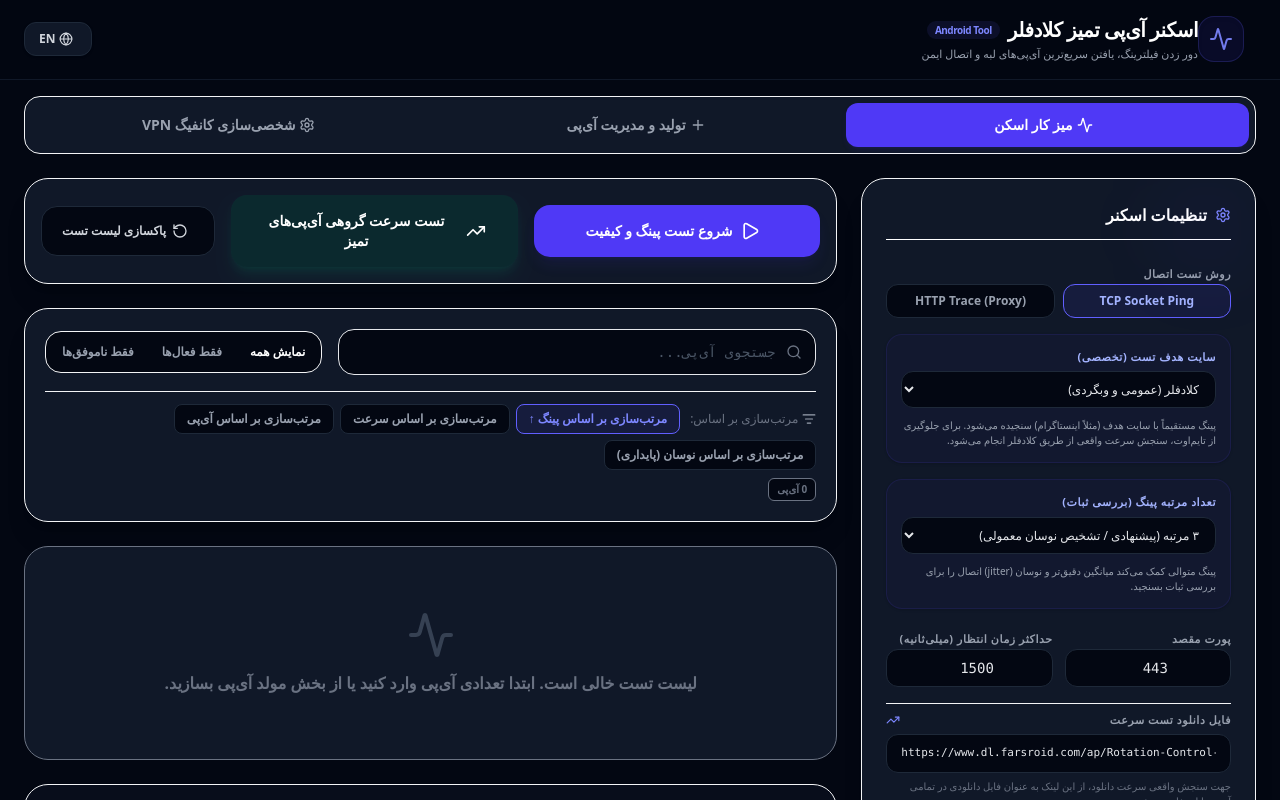
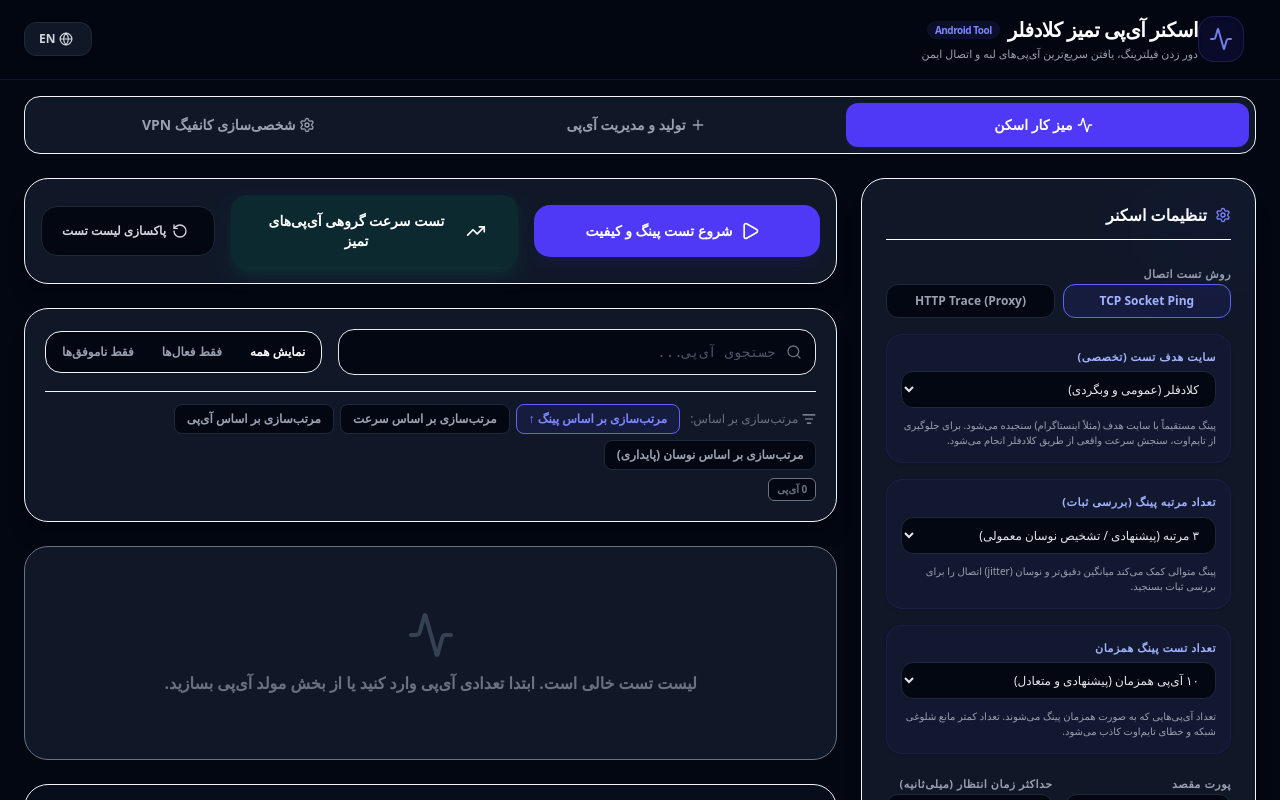
Before and after one commit to omiddarkness22-gif/Ip-test, a React (Vite) app: page / in a window 1280 px wide. Shown: the top 800 px of the page. Built offline with nearby package versions, Linux system fonts and the light colour scheme.

Commit message:
feat: add configurable concurrency limit for IP scanning
Introduce a user-adjustable concurrency limit for batch ping tests to balance scanning speed and network congestion. Updated UI strings and server-side request handling to support custom concurrency values between 1 and 50.

```diff
--- a/server.ts
+++ b/server.ts
@@ -529,7 +529,7 @@ function testSpeed(
 
 // API Route: Ping Batch of IPs (with Concurrency Control)
 app.post("/api/scan/ping", async (req, res) => {
-  const { ips, port, timeout, tls, hostHeader, customPath, testType, baseConfigUrl, testTarget, pingCount: reqPingCount } = req.body;
+  const { ips, port, timeout, tls, hostHeader, customPath, testType, baseConfigUrl, testTarget, pingCount: reqPingCount, concurrencyLimit: reqConcurrencyLimit } = req.body;
 
   if (!Array.isArray(ips) || ips.length === 0) {
     res.status(400).json({ error: "Invalid or empty IP list" });
@@ -537,6 +537,7 @@ app.post("/api/scan/ping", async (req, res) => {
   }
 
   const pingCount = Math.min(Math.max(Number(reqPingCount) || 1, 1), 10);
+  const concurrencyLimit = Math.min(Math.max(Number(reqConcurrencyLimit) || 10, 1), 50);
 
   let configPort = Number(port) || 443;
   let configTls = tls !== false;
@@ -569,7 +570,6 @@ app.post("/api/scan/ping", async (req, res) => {
   const targetTestType = testType || "tcp"; // "tcp" or "http"
 
   // Controlled concurrency scanning
-  const concurrencyLimit = 15;
   const results: Array<{
     ip: string;
     latency?: number;
--- a/src/App.tsx
+++ b/src/App.tsx
@@ -52,6 +52,7 @@ export default function App() {
   const [hostHeader, setHostHeader] = useState<string>("speed.cloudflare.com");
   const [testTarget, setTestTarget] = useState<string>("cloudflare");
   const [pingCount, setPingCount] = useState<number>(3);
+  const [concurrencyLimit, setConcurrencyLimit] = useState<number>(10);
 
   // Favorites IPs
   const [favorites, setFavorites] = useState<string[]>([]);
@@ -138,6 +139,17 @@ export default function App() {
     pingCycle3: isEn ? "3 Cycles (Recommended)" : "۳ مرتبه (پیشنهادی / تشخیص نوسان معمولی)",
     pingCycle5: isEn ? "5 Cycles (Detailed)" : "۵ مرتبه (دقیق / بررسی نوسان کامل)",
     pingCycle10: isEn ? "10 Cycles (Deep Diagnostics)" : "۱۰ مرتبه (ارزیابی پایداری و نوسانات شدید)",
+    concurrencyLimitLabel: isEn ? "Concurrent Tested IPs" : "تعداد تست پینگ همزمان",
+    concurrencyLimitDesc: isEn
+      ? "Fewer concurrent requests are slower but prevent network congestion, yielding more precise latency."
+      : "تعداد آی‌پی‌هایی که به صورت همزمان پینگ می‌شوند. تعداد کمتر مانع شلوغی شبکه و خطای تایم‌اوت کاذب می‌شود.",
+    concurrency1: isEn ? "1 IP at a time (Sequential & Most Precise)" : "۱ آی‌پی به صورت نوبتی (دقیق‌ترین حالت)",
+    concurrency3: isEn ? "3 IPs concurrently (Ultra-precise)" : "۳ آی‌پی همزمان (بسیار دقیق)",
+    concurrency5: isEn ? "5 IPs concurrently (Highly stable)" : "۵ آی‌پی همزمان (ثبات عالی)",
+    concurrency10: isEn ? "10 IPs concurrently (Recommended)" : "۱۰ آی‌پی همزمان (پیشنهادی و متعادل)",
+    concurrency15: isEn ? "15 IPs concurrently (Fast)" : "۱۵ آی‌پی همزمان (سریع)",
+    concurrency25: isEn ? "25 IPs concurrently (Turbo)" : "۲۵ آی‌پی همزمان (توربو و سریع)",
+    removeTimeoutsBtn: isEn ? "Remove Offline & Failed IPs" : "حذف آی‌پی‌های قطع و ناموفق",
     targetCloudflare: isEn ? "Cloudflare CDN (Default)" : "کلادفلر (عمومی و وبگردی)",
     targetInstagram: isEn ? "Instagram (Test Instagram)" : "اینستاگرام (مخصوص Instagram)",
     targetGoogle: isEn ? "Google / YouTube" : "گوگل و یوتیوب",
@@ -262,6 +274,26 @@ export default function App() {
     localStorage.setItem("cf_ips_to_scan", JSON.stringify(updatedIps));
   };
 
+  const handleRemoveTimeoutIps = () => {
+    const activeOrUntestedIps = ipsToScan.filter(ip => {
+      const result = scanResults.find(r => r.ip === ip);
+      if (!result) return true;
+      if (result.success) return true;
+      const isPending = result.error === "Pending..." || result.error === "در انتظار..." || !result.error;
+      return isPending;
+    });
+
+    const activeOrUntestedResults = scanResults.filter(r => {
+      if (r.success) return true;
+      const isPending = r.error === "Pending..." || r.error === "در انتظار..." || !r.error;
+      return isPending;
+    });
+
+    setIpsToScan(activeOrUntestedIps);
+    setScanResults(activeOrUntestedResults);
+    localStorage.setItem("cf_ips_to_scan", JSON.stringify(activeOrUntestedIps));
+  };
+
   // Launch Ping Tests (Full Batch scan)
   const handleStartScan = async () => {
     if (ipsToScan.length === 0 || isScanning) return;
@@ -292,7 +324,8 @@ export default function App() {
           testType,
           baseConfigUrl,
           testTarget,
-          pingCount
+          pingCount,
+          concurrencyLimit
         })
       });
 
@@ -635,6 +668,28 @@ export default function App() {
                     </p>
                   </div>
 
+                  {/* Concurrency Selector */}
+                  <div className="space-y-1.5 bg-indigo-950/20 border border-indigo-900/30 p-3.5 rounded-2xl shadow-sm">
+                    <label className="text-[11px] font-bold text-indigo-300 uppercase tracking-wider block">
+                      {t.concurrencyLimitLabel}
+                    </label>
+                    <select
+                      value={concurrencyLimit}
+                      onChange={(e) => setConcurrencyLimit(Number(e.target.value))}
+                      className="w-full bg-gray-950 border border-gray-800 rounded-xl px-3 py-2 text-xs text-gray-200 focus:outline-none focus:border-indigo-500 font-medium"
+                    >
+                      <option value={1}>{t.concurrency1}</option>
+                      <option value={3}>{t.concurrency3}</option>
+                      <option value={5}>{t.concurrency5}</option>
+                      <option value={10}>{t.concurrency10}</option>
+                      <option value={15}>{t.concurrency15}</option>
+                      <option value={25}>{t.concurrency25}</option>
+                    </select>
+                    <p className="text-[10px] text-gray-400 leading-normal mt-1">
+                      {t.concurrencyLimitDesc}
+                    </p>
+                  </div>
+
                   {/* Settings grid */}
                   <div className="grid grid-cols-2 gap-3">
                     <div className="space-y-1.5">
@@ -860,6 +915,17 @@ export default function App() {
                   <RotateCcw className="w-4 h-4 ml-1.5" />
                   <span>{t.resetList}</span>
                 </button>
+
+                {failedCount > 0 && (
+                  <button
+                    onClick={handleRemoveTimeoutIps}
+                    disabled={isScanning || isBatchTestingSpeed || !!testingSpeedIp}
+                    className="bg-rose-950/25 hover:bg-rose-900/35 border border-rose-900/30 hover:border-rose-800 text-rose-400 font-bold text-xs px-5 py-4 rounded-2xl transition-all flex items-center justify-center space-x-1.5 space-x-reverse"
+                  >
+                    <XCircle className="w-4 h-4 ml-1.5 text-rose-400" />
+                    <span>{t.removeTimeoutsBtn}</span>
+                  </button>
+                )}
               </div>
 
               {/* Progress bar */}
```
